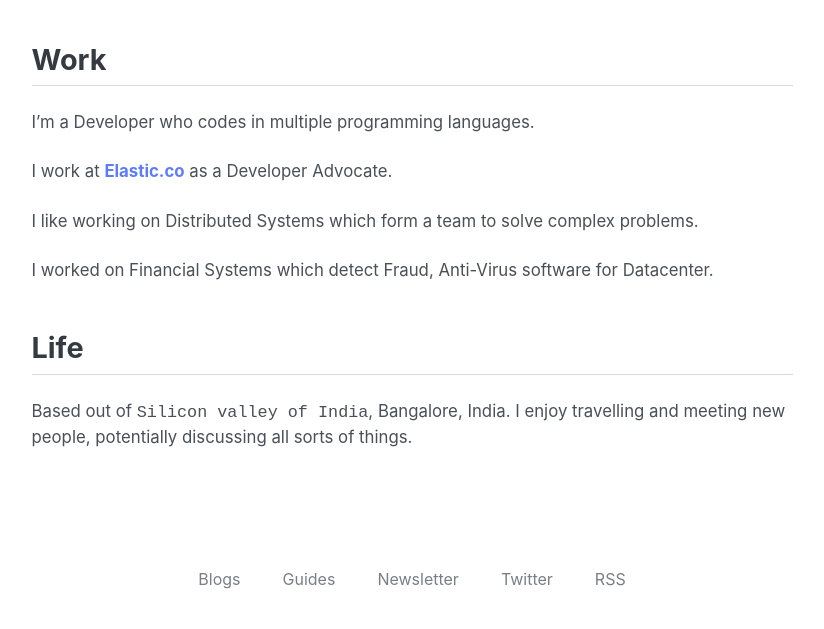
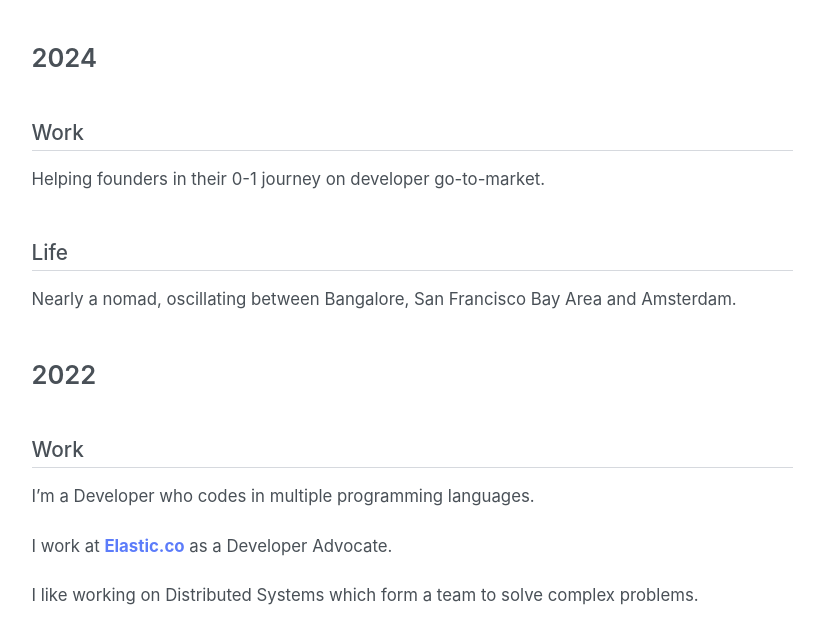
Before and after one commit to aravindputrevu/aravind.dev, a Gatsby site: page /about/ in a window 1280 px wide. Shown: the part 755-1384 px from the top of the page, without its empty margins (228-1052 px from the left). Built offline with nearby package versions, Linux system fonts and the light colour scheme; Gatsby itself is replaced by a stand-in of ours.

Commit message:
About changes

```diff
--- a/content/pages/about.md
+++ b/content/pages/about.md
@@ -13,7 +13,21 @@ I believe technology can help change human lives in a positive way! I’m passio
 
 ![Me](../images/aravind-2020.jpg)
 
-## Work
+### 2024
+
+#### Work
+
+Helping founders in their 0-1 journey on developer go-to-market.
+
+#### Life
+
+Nearly a nomad, oscillating between Bangalore, San Francisco Bay Area and Amsterdam.
+
+
+### 2022
+
+
+#### Work
 
 I’m a Developer who codes in multiple programming languages.
 
@@ -23,6 +37,6 @@ I like working on Distributed Systems which form a team to solve complex problem
 
 I worked on Financial Systems which detect Fraud, Anti-Virus software for Datacenter.
 
-## Life
+#### Life
 
 Based out of `Silicon valley of India`, Bangalore, India. I enjoy travelling and meeting new people, potentially discussing all sorts of things.
```
